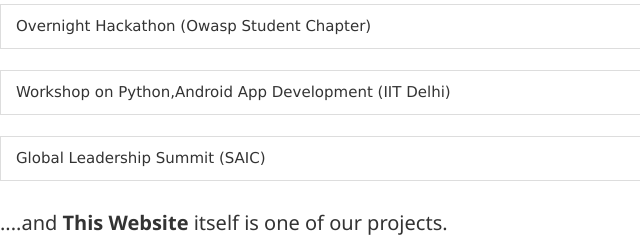
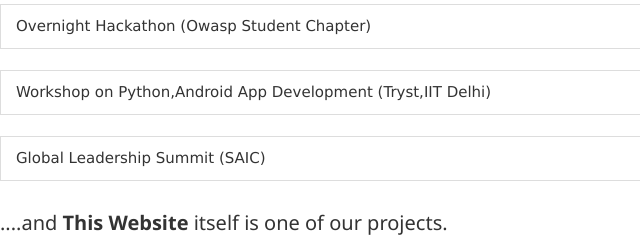
Before and after one commit to sanForschers/Website, a plain HTML site: page html/projects.html in a window 1280 px wide. Shown: the part 374-614 px from the top of the page, 0-640 px from the left. Drawn offline with nearby package versions, Linux system fonts and the light colour scheme.

Commit message:
Update projects.html

```diff
--- a/html/projects.html
+++ b/html/projects.html
@@ -49,7 +49,7 @@
 <li class="list-group-item">Cipher Hunt (Creating Computing Society)</li><br>
 <li class="list-group-item">Capture The Flag (Owasp Student Chapter)</li><br>
 <li class="list-group-item">Overnight Hackathon (Owasp Student Chapter)</li><br>
-<li class="list-group-item">Workshop on Python,Android App Development (IIT Delhi)</li><br>
+<li class="list-group-item">Workshop on Python,Android App Development (Tryst,IIT Delhi)</li><br>
 <li class="list-group-item">Global Leadership Summit (SAIC)</li><br>
 <h4>....and <b>This Website</b> itself is one of our projects.</h4><br>
 </ul>
```
